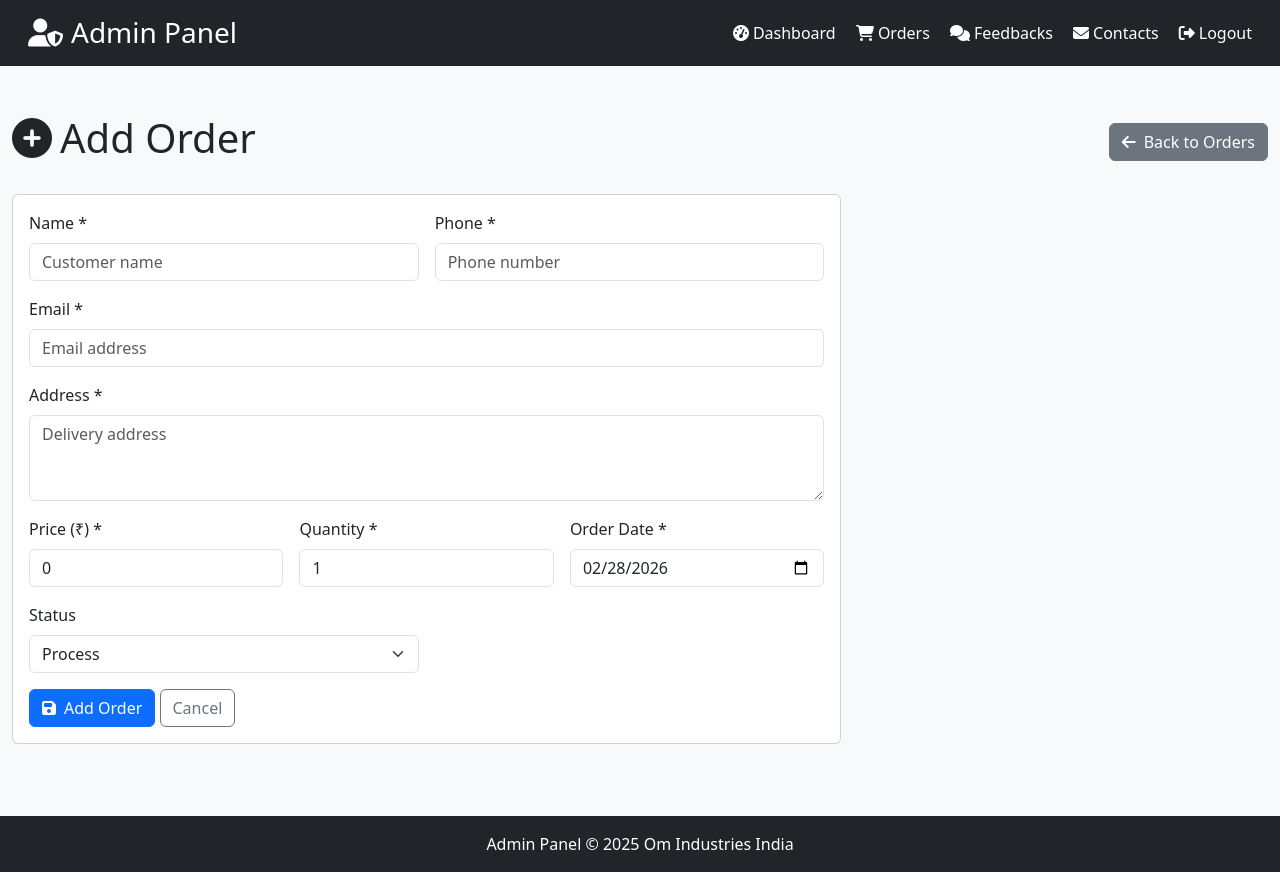
After one commit to yadav-v/OmIndustriesIndia, a Flask app: page /admin/orders/add in a window 1280 px wide. The commit adds this page. Run offline with Flask 3, Linux system fonts and the light colour scheme; the visitor is signed in with stand-in values (Sample User, id 1); some libraries are stand-ins or nearby versions.

Commit message:
add order

```diff
--- a/app.py
+++ b/app.py
@@ -1,5 +1,6 @@
-from flask import Flask, render_template, request, redirect, url_for, session, flash
+from flask import Flask, render_template, request, redirect, url_for, session, flash, send_file
 import sqlite3
+from io import BytesIO
 import smtplib
 from email.mime.text import MIMEText
 from email.mime.multipart import MIMEMultipart
@@ -189,6 +190,32 @@ def init_db():
                 print("Added 'date' column to contacts table")
         except Exception as e:
             print(f"Migration check for contacts table: {e}")
+
+        # Create orders table
+        cursor.execute("""
+        CREATE TABLE IF NOT EXISTS orders (
+            id SERIAL PRIMARY KEY,
+            name VARCHAR(255) NOT NULL,
+            address TEXT NOT NULL,
+            phone VARCHAR(50) NOT NULL,
+            email VARCHAR(255) NOT NULL,
+            price DECIMAL(12,2) NOT NULL,
+            quantity INTEGER NOT NULL DEFAULT 1,
+            order_date DATE NOT NULL,
+            status VARCHAR(50) DEFAULT 'process',
+            created_at TIMESTAMP DEFAULT CURRENT_TIMESTAMP
+        )
+        """)
+
+        # Create order_status_log table
+        cursor.execute("""
+        CREATE TABLE IF NOT EXISTS order_status_log (
+            id SERIAL PRIMARY KEY,
+            order_id INTEGER NOT NULL REFERENCES orders(id),
+            status VARCHAR(50) NOT NULL,
+            changed_at TIMESTAMP DEFAULT CURRENT_TIMESTAMP
+        )
+        """)
     else:
         # SQLite syntax
         # Create feedback table
@@ -254,15 +281,41 @@ def init_db():
                 except sqlite3.OperationalError:
                     pass
 
+        # Create orders table
+        cursor.execute("""
+        CREATE TABLE IF NOT EXISTS orders (
+            id INTEGER PRIMARY KEY AUTOINCREMENT,
+            name TEXT NOT NULL,
+            address TEXT NOT NULL,
+            phone TEXT NOT NULL,
+            email TEXT NOT NULL,
+            price REAL NOT NULL,
+            quantity INTEGER NOT NULL DEFAULT 1,
+            order_date TEXT NOT NULL,
+            status TEXT DEFAULT 'process',
+            created_at TIMESTAMP DEFAULT CURRENT_TIMESTAMP
+        )
+        """)
+
+        # Create order_status_log table
+        cursor.execute("""
+        CREATE TABLE IF NOT EXISTS order_status_log (
+            id INTEGER PRIMARY KEY AUTOINCREMENT,
+            order_id INTEGER NOT NULL REFERENCES orders(id),
+            status TEXT NOT NULL,
+            changed_at TIMESTAMP DEFAULT CURRENT_TIMESTAMP
+        )
+        """)
+
     conn.commit()
     conn.close()
 
     if USE_POSTGRES:
         print("✅ Database initialized with Supabase (PostgreSQL - online)")
-        print("   Tables created: feedback, contacts")
+        print("   Tables created: feedback, contacts, orders, order_status_log")
     else:
         print("✅ Database initialized with SQLite (local file: database.db)")
-        print("   Tables created: feedback, contacts")
+        print("   Tables created: feedback, contacts, orders, order_status_log")
 
 # -------- PUBLIC ROUTES ----------
 @app.route("/")
@@ -512,6 +565,279 @@ def admin_contacts():
 
     return render_template("admin/pages/contacts.html", title="Manage Contacts", contacts=contacts)
 
+def _row_to_dict(row):
+    """Convert DB row (dict or Row) to dict for template use"""
+    if row is None:
+        return None
+    d = dict(row) if hasattr(row, 'keys') else {}
+    for k, v in list(d.items()):
+        if hasattr(v, 'strftime'):
+            d[k] = v.strftime('%Y-%m-%d') if 'date' in str(k).lower() or 'at' in str(k).lower() else v.strftime('%Y-%m-%d %H:%M')
+    return d
+
+@app.route("/admin/orders")
+def admin_order():
+    if not session.get('admin_logged_in'):
+        return redirect(url_for('admin_login'))
+
+    conn = _db_connection()
+    cursor = execute_query(conn, "SELECT * FROM orders ORDER BY order_date DESC, id DESC")
+    orders_raw = cursor.fetchall()
+    conn.close()
+
+    orders = [_row_to_dict(o) for o in (orders_raw or [])] if orders_raw else []
+
+    return render_template("admin/pages/order.html", title="Manage Orders", orders=orders)
+
+@app.route("/admin/orders/add", methods=['GET', 'POST'])
+def admin_order_add():
+    if not session.get('admin_logged_in'):
+        return redirect(url_for('admin_login'))
+
+    if request.method == 'POST':
+        name = request.form.get('name', '').strip()
+        address = request.form.get('address', '').strip()
+        phone = request.form.get('phone', '').strip()
+        email = request.form.get('email', '').strip()
+        price = request.form.get('price', '0')
+        quantity = request.form.get('quantity', '1')
+        order_date = request.form.get('order_date', '')
+        status = request.form.get('status', 'process')
+
+        if not name or not address or not phone or not email:
+            flash('Name, address, phone and email are required.', 'error')
+            return redirect(url_for('admin_order_add'))
+
+        try:
+            price_val = float(price)
+            quantity_val = int(quantity)
+        except (ValueError, TypeError):
+            flash('Invalid price or quantity.', 'error')
+            return redirect(url_for('admin_order_add'))
+
+        if not order_date:
+            order_date = datetime.now().strftime('%Y-%m-%d')
+
+        conn = _db_connection()
+        if USE_POSTGRES:
+            cursor = execute_query(conn, """
+                INSERT INTO orders (name, address, phone, email, price, quantity, order_date, status)
+                VALUES (%s, %s, %s, %s, %s, %s, %s, %s) RETURNING id
+            """, (name, address, phone, email, price_val, quantity_val, order_date, status))
+            row = cursor.fetchone()
+            order_id = row['id'] if isinstance(row, dict) else row[0]
+        else:
+            cursor = execute_query(conn, """
+                INSERT INTO orders (name, address, phone, email, price, quantity, order_date, status)
+                VALUES (?, ?, ?, ?, ?, ?, ?, ?)
+            """, (name, address, phone, email, price_val, quantity_val, order_date, status))
+            order_id = cursor.lastrowid if hasattr(cursor, 'lastrowid') else conn.execute("SELECT last_insert_rowid()").fetchone()[0]
+
+        # Log initial status
+        execute_query(conn, "INSERT INTO order_status_log (order_id, status) VALUES (?, ?)", (order_id, status))
+        conn.commit()
+        conn.close()
+
+        flash(f'Order #{order_id} added successfully!', 'success')
+        return redirect(url_for('admin_order_detail', order_id=order_id))
+
+    return render_template("admin/pages/order_add.html", title="Add Order", now=datetime.now())
+
+@app.route("/admin/orders/<int:order_id>")
+def admin_order_detail(order_id):
+    if not session.get('admin_logged_in'):
+        return redirect(url_for('admin_login'))
+
+    conn = _db_connection()
+    cursor = execute_query(conn, "SELECT * FROM orders WHERE id = ?", (order_id,))
+    order = cursor.fetchone()
+
+    if not order:
+        conn.close()
+        flash('Order not found.', 'error')
+        return redirect(url_for('admin_order'))
+
+    cursor = execute_query(conn, "SELECT * FROM order_status_log WHERE order_id = ? ORDER BY changed_at DESC", (order_id,))
+    status_log_raw = cursor.fetchall()
+    conn.close()
+
+    order_dict = _row_to_dict(order)
+    status_log = [_row_to_dict(log) for log in (status_log_raw or [])] if status_log_raw else []
+
+    return render_template("admin/pages/order_detail.html", title=f"Order #{order_id}", order=order_dict, status_log=status_log)
+
+@app.route("/admin/orders/<int:order_id>/update-status", methods=['POST'])
+def admin_order_update_status(order_id):
+    if not session.get('admin_logged_in'):
+        return redirect(url_for('admin_login'))
+
+    status = request.form.get('status', '').strip()
+    valid_statuses = ('process', 'shipped', 'complete', 'cancel')
+
+    if status not in valid_statuses:
+        flash('Invalid status.', 'error')
+        return redirect(url_for('admin_order_detail', order_id=order_id))
+
+    conn = _db_connection()
+    execute_query(conn, "UPDATE orders SET status = ? WHERE id = ?", (status, order_id))
+    execute_query(conn, "INSERT INTO order_status_log (order_id, status) VALUES (?, ?)", (order_id, status))
+    conn.commit()
+    conn.close()
+
+    flash(f'Status updated to "{status}".', 'success')
+    return redirect(url_for('admin_order_detail', order_id=order_id))
+
+@app.route("/admin/orders/<int:order_id>/invoice")
+def admin_order_invoice(order_id):
+    if not session.get('admin_logged_in'):
+        return redirect(url_for('admin_login'))
+
+    conn = _db_connection()
+    cursor = execute_query(conn, "SELECT * FROM orders WHERE id = ?", (order_id,))
+    order = cursor.fetchone()
+    conn.close()
+
+    if not order:
+        flash('Order not found.', 'error')
+        return redirect(url_for('admin_order'))
+
+    try:
+        from reportlab.lib.pagesizes import A4
+        from reportlab.lib import colors
+        from reportlab.platypus import SimpleDocTemplate, Table, TableStyle, Paragraph, Spacer
+        from reportlab.lib.styles import getSampleStyleSheet, ParagraphStyle
+        from reportlab.lib.units import inch
+
+        buffer = BytesIO()
+        doc = SimpleDocTemplate(buffer, pagesize=A4, rightMargin=45, leftMargin=45, topMargin=40, bottomMargin=40)
+
+        o = order
+        name = o['name'] if isinstance(o, dict) else o[1]
+        address = o['address'] if isinstance(o, dict) else o[2]
+        phone = o['phone'] if isinstance(o, dict) else o[3]
+        email = o['email'] if isinstance(o, dict) else o[4]
+        price = float(o['price'] if isinstance(o, dict) else o[5])
+        quantity = int(o['quantity'] if isinstance(o, dict) else o[6])
+        order_date = o['order_date'] if isinstance(o, dict) else o[7]
+        if hasattr(order_date, 'strftime'):
+            order_date = order_date.strftime('%d %b %Y')
+        else:
+            order_date = str(order_date)
+
+        total = price * quantity
+
+        # Brand colors
+        dark_blue = colors.HexColor('#1a365d')
+        accent_blue = colors.HexColor('#2c5282')
+        light_grey = colors.HexColor('#f7fafc')
+        border_grey = colors.HexColor('#e2e8f0')
+        text_muted = colors.HexColor('#64748b')
+
+        styles = getSampleStyleSheet()
+        styles.add(ParagraphStyle(name='InvoiceTitle', fontSize=24, textColor=dark_blue, spaceAfter=2, fontName='Helvetica-Bold'))
+        styles.add(ParagraphStyle(name='CompanyTagline', fontSize=9, textColor=text_muted, spaceAfter=12, fontName='Helvetica'))
+        styles.add(ParagraphStyle(name='SectionLabel', fontSize=8, textColor=text_muted, spaceAfter=4, fontName='Helvetica-Bold'))
+        styles.add(ParagraphStyle(name='CustomerText', fontSize=10, textColor=colors.black, spaceAfter=2, fontName='Helvetica'))
+        styles.add(ParagraphStyle(name='FooterText', fontSize=8, textColor=text_muted, alignment=1, fontName='Helvetica'))
+
+        # Header: Company name + Invoice label
+        header_data = [[
+            Paragraph('<b>OM INDUSTRIES INDIA</b>', ParagraphStyle('CoName', fontSize=22, textColor=dark_blue, fontName='Helvetica-Bold')),
+            Paragraph(f'<b>INVOICE</b><br/><font size="9" color="#64748b">#{order_id:06d}</font>', ParagraphStyle('InvLabel', fontSize=18, textColor=dark_blue, alignment=2, fontName='Helvetica-Bold'))
+        ]]
+        header_table = Table(header_data, colWidths=[3.8*inch, 2.2*inch])
+        header_table.setStyle(TableStyle([
+            ('VALIGN', (0, 0), (-1, -1), 'MIDDLE'),
+            ('TOPPADDING', (0, 0), (-1, -1), 0),
+            ('BOTTOMPADDING', (0, 0), (-1, -1), 0),
+        ]))
+
+        tagline = Paragraph('CNG Cylinder Hydrotesting | Fabrication | Industrial Equipment', styles['CompanyTagline'])
+        spacer_sm = Spacer(1, 0.15*inch)
+        spacer_md = Spacer(1, 0.35*inch)
+
+        # Bill To + Invoice Info side by side
+        bill_to = f'''
+        <b>Bill To</b><br/>
+        {name}<br/>
+        {address}<br/>
+        Phone: {phone}<br/>
+        Email: {email}
+        '''
+        inv_info = f'''
+        <b>Invoice Date</b><br/>
+        {order_date}<br/><br/>
+        <b>Order Reference</b><br/>
+        #{order_id:06d}
+        '''
+        two_col = [[
+            Paragraph(bill_to, ParagraphStyle('BillTo', fontSize=10, fontName='Helvetica')),
+            Paragraph(inv_info, ParagraphStyle('InvInfo', fontSize=10, fontName='Helvetica', alignment=2))
+        ]]
+        info_table = Table(two_col, colWidths=[3.5*inch, 2.5*inch])
+        info_table.setStyle(TableStyle([
+            ('BOX', (0, 0), (-1, -1), 0.5, border_grey),
+            ('BACKGROUND', (0, 0), (-1, -1), light_grey),
+            ('TOPPADDING', (0, 0), (-1, -1), 12),
+            ('BOTTOMPADDING', (0, 0), (-1, -1), 12),
+            ('LEFTPADDING', (0, 0), (-1, -1), 12),
+            ('RIGHTPADDING', (0, 0), (-1, -1), 12),
+            ('VALIGN', (0, 0), (-1, -1), 'TOP'),
+        ]))
+
+        # Line items table
+        items_data = [['Description', 'Unit Price (₹)', 'Qty', 'Amount (₹)']]
+        items_data.append(['Order Items / Services', f'{price:,.2f}', str(quantity), f'{total:,.2f}'])
+        items_table = Table(items_data, colWidths=[2.8*inch, 1.4*inch, 1*inch, 1.4*inch])
+        items_table.setStyle(TableStyle([
+            ('BACKGROUND', (0, 0), (-1, 0), dark_blue),
+            ('TEXTCOLOR', (0, 0), (-1, 0), colors.white),
+            ('FONTNAME', (0, 0), (-1, 0), 'Helvetica-Bold'),
+            ('FONTSIZE', (0, 0), (-1, 0), 10),
+            ('ALIGN', (0, 0), (0, -1), 'LEFT'),
+            ('ALIGN', (1, 0), (-1, -1), 'RIGHT'),
+            ('VALIGN', (0, 0), (-1, -1), 'MIDDLE'),
+            ('TOPPADDING', (0, 0), (-1, -1), 10),
+            ('BOTTOMPADDING', (0, 0), (-1, -1), 10),
+            ('LEFTPADDING', (0, 0), (-1, -1), 12),
+            ('RIGHTPADDING', (0, 0), (-1, -1), 12),
+            ('BACKGROUND', (0, 1), (-1, -1), colors.white),
+            ('LINEBELOW', (0, 0), (-1, 0), 1, colors.white),
+            ('BOX', (0, 0), (-1, -1), 0.5, border_grey),
+            ('LINEBELOW', (0, -1), (-1, -1), 1.5, dark_blue),
+        ]))
+
+        # Total row
+        total_data = [[Paragraph('<b>Total Amount</b>', ParagraphStyle('TotalLbl', fontSize=11, fontName='Helvetica-Bold')), Paragraph(f'<b>₹{total:,.2f}</b>', ParagraphStyle('TotalVal', fontSize=12, fontName='Helvetica-Bold', alignment=2))]]
+        total_table = Table(total_data, colWidths=[4.2*inch, 1.4*inch])
+        total_table.setStyle(TableStyle([
+            ('ALIGN', (0, 0), (0, -1), 'RIGHT'),
+            ('ALIGN', (1, 0), (-1, -1), 'RIGHT'),
+            ('TOPPADDING', (0, 0), (-1, -1), 8),
+            ('BOTTOMPADDING', (0, 0), (-1, -1), 8),
+            ('RIGHTPADDING', (0, 0), (-1, -1), 12),
+        ]))
+
+        # Footer
+        footer = Paragraph(
+            'Thank you for your business. | Om Industries India | Payment terms as per agreement.',
+            styles['FooterText']
+        )
+        footer_spacer = Spacer(1, 0.4*inch)
+
+        doc.build([
+            header_table, tagline, spacer_md,
+            info_table, spacer_md,
+            items_table, spacer_sm, total_table,
+            footer_spacer, footer
+        ])
+
+        buffer.seek(0)
+        return send_file(buffer, mimetype='application/pdf', as_attachment=True, download_name=f'invoice_order_{order_id}.pdf')
+
+    except ImportError:
+        flash('PDF library (reportlab) not installed. Run: pip install reportlab', 'error')
+        return redirect(url_for('admin_order_detail', order_id=order_id))
 if __name__ == "__main__":
     init_db()
     # For production, use: gunicorn app:app
--- a/requirements.txt
+++ b/requirements.txt
@@ -3,3 +3,4 @@ Werkzeug==3.0.1
 gunicorn==21.2.0
 psycopg2-binary>=2.9.0
 python-dotenv==1.0.0
+reportlab>=4.0.0
--- a/templates/admin/components/header_admin.html
+++ b/templates/admin/components/header_admin.html
@@ -7,6 +7,9 @@
       <nav>
         <a href="{{ url_for('admin_dashboard') }}" class="text-white text-decoration-none me-3">
           <i class="fas fa-tachometer-alt me-1"></i>Dashboard
+        </a>
+        <a href="{{ url_for('admin_order') }}" class="text-white text-decoration-none me-3">
+          <i class="fas fa-shopping-cart me-1"></i>Orders
         </a>
         <a href="{{ url_for('admin_feedback') }}" class="text-white text-decoration-none me-3">
           <i class="fas fa-comments me-1"></i>Feedbacks
--- a/templates/admin/pages/dashboard.html
+++ b/templates/admin/pages/dashboard.html
@@ -60,6 +60,9 @@
             <a href="{{ url_for('admin_contacts') }}" class="list-group-item list-group-item-action">
               <i class="fas fa-envelope me-2"></i>View Contact Forms
             </a>
+            <a href="{{ url_for('admin_order') }}" class="list-group-item list-group-item-action">
+              <i class="fas fa-shopping-cart me-2"></i>Manage Orders
+            </a>
             <a href="{{ url_for('home') }}" class="list-group-item list-group-item-action">
               <i class="fas fa-home me-2"></i>View Website
             </a>
--- /dev/null
+++ b/templates/admin/pages/order_add.html
@@ -0,0 +1,78 @@
+{% extends "admin/base_admin.html" %}
+
+{% block content %}
+<div class="container-fluid py-4">
+  <div class="d-flex justify-content-between align-items-center mb-4">
+    <h1><i class="fas fa-plus-circle me-2"></i>Add Order</h1>
+    <a href="{{ url_for('admin_order') }}" class="btn btn-secondary">
+      <i class="fas fa-arrow-left me-2"></i>Back to Orders
+    </a>
+  </div>
+
+  <div class="row">
+    <div class="col-lg-8">
+      <div class="card">
+        <div class="card-body">
+          <form method="POST" action="{{ url_for('admin_order_add') }}">
+            <div class="row g-3">
+              <div class="col-md-6">
+                <label for="name" class="form-label">Name *</label>
+                <input type="text" class="form-control" id="name" name="name" required placeholder="Customer name">
+              </div>
+              <div class="col-md-6">
+                <label for="phone" class="form-label">Phone *</label>
+                <input type="text" class="form-control" id="phone" name="phone" required placeholder="Phone number">
+              </div>
+              <div class="col-12">
+                <label for="email" class="form-label">Email *</label>
+                <input type="email" class="form-control" id="email" name="email" required placeholder="Email address">
+              </div>
+              <div class="col-12">
+                <label for="address" class="form-label">Address *</label>
+                <textarea class="form-control" id="address" name="address" rows="3" required placeholder="Delivery address"></textarea>
+              </div>
+              <div class="col-md-4">
+                <label for="price" class="form-label">Price (₹) *</label>
+                <input type="number" step="0.01" min="0" class="form-control" id="price" name="price" required value="0">
+              </div>
+              <div class="col-md-4">
+                <label for="quantity" class="form-label">Quantity *</label>
+                <input type="number" min="1" class="form-control" id="quantity" name="quantity" required value="1">
+              </div>
+              <div class="col-md-4">
+                <label for="order_date" class="form-label">Order Date *</label>
+                <input type="date" class="form-control" id="order_date" name="order_date" value="{{ now.strftime('%Y-%m-%d') if now is defined else '' }}">
+              </div>
+              <div class="col-md-6">
+                <label for="status" class="form-label">Status</label>
+                <select class="form-select" id="status" name="status">
+                  <option value="process">Process</option>
+                  <option value="shipped">Shipped</option>
+                  <option value="complete">Complete</option>
+                  <option value="cancel">Cancel</option>
+                </select>
+              </div>
+              <div class="col-12">
+                <button type="submit" class="btn btn-primary">
+                  <i class="fas fa-save me-2"></i>Add Order
+                </button>
+                <a href="{{ url_for('admin_order') }}" class="btn btn-outline-secondary">Cancel</a>
+              </div>
+            </div>
+          </form>
+        </div>
+      </div>
+    </div>
+  </div>
+</div>
+
+<script>
+  document.addEventListener('DOMContentLoaded', function() {
+    var dateInput = document.getElementById('order_date');
+    if (!dateInput.value) {
+      var today = new Date().toISOString().split('T')[0];
+      dateInput.value = today;
+    }
+  });
+</script>
+{% endblock %}
```
Also changed, not shown: templates/admin/pages/order.html (added, +68 -0 lines), templates/admin/pages/order_detail.html (added, +154 -0 lines), database.db, static/css/style.css (line endings or trailing spaces).
